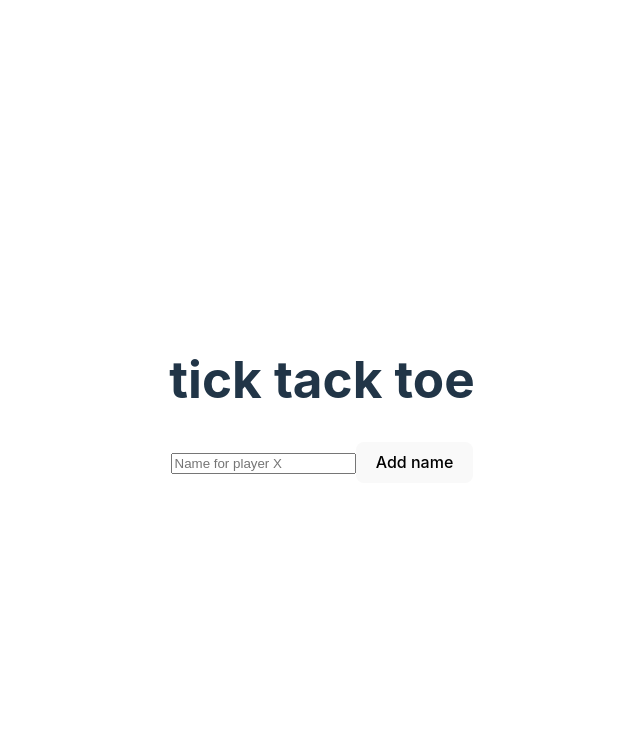
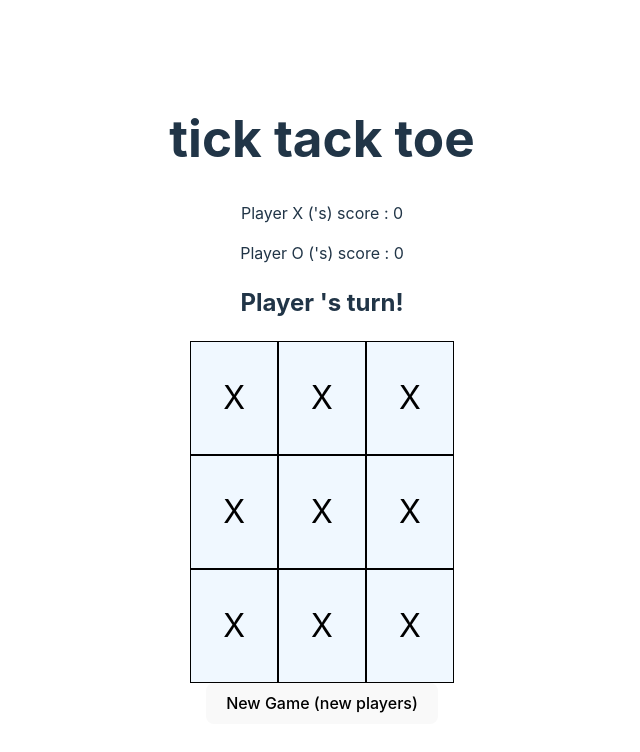
Before and after one commit to existenztim/Tick-tack-toe-refined, a Vue app: page / in a window 1280 px wide. Shown: the top 752 px of the page, without its empty margins (318-958 px from the left). Built offline with nearby package versions, Linux system fonts and the light colour scheme.

Commit message:
Fixed localstorage issue 2.0

```diff
--- a/src/App.vue
+++ b/src/App.vue
@@ -2,12 +2,12 @@
 import { ref } from 'vue';
 import AddName from './components/AddName.vue';
 import ScoreTracker from './components/ScoreTracker.vue';
-import { checkPlayers } from './services/handleLocalStorage';
 import * as data from './models/data';
+
 const players = ref(data.players);
-let nameCount = ref(0);
-const incrementNameCount = () => {
-  nameCount.value++;
+let playerCount = ref(0);
+const incrementplayerCount = () => {
+  playerCount.value++;
 };
 
 const board = ref([
@@ -15,12 +15,18 @@ const board = ref([
   ['', '', ''],
   ['', '', ''],
 ]);
+const checkPlayers = ref(true);
+
+const hardReset = () => {
+  localStorage.removeItem('players');
+  checkPlayers.value = false;
+  playerCount.value = 0;
+};
 </script>
 
 <template>
   <h1>tick tack toe</h1>
-  <AddName :nameCount="nameCount" :players="players" @increment="incrementNameCount" />
-  <div class="game-container" v-if="nameCount >= 2 || checkPlayers">
+  <div class="game-container" v-if="playerCount >= 2 || checkPlayers">
     <div v-for="player in players">
       <ScoreTracker :player="player" />
     </div>
@@ -30,6 +36,10 @@ const board = ref([
         <div class="cell" v-for="(cell, y) in row" :key="y" :id="`cordinate-${x}-${y}`">{{ players[0].id }}</div>
       </div>
     </div>
+    <button @click="hardReset">New Game (new players)</button>
+  </div>
+  <div v-else>
+    <AddName :playerCount="playerCount" :players="players" @increment="incrementplayerCount" />
   </div>
 </template>
 
@@ -49,4 +59,10 @@ const board = ref([
     }
   }
 }
+.reset-container {
+  margin: 1rem;
+  display: flex;
+  flex-direction: column;
+  gap: 1rem;
+}
 </style>
--- a/src/components/AddName.vue
+++ b/src/components/AddName.vue
@@ -3,7 +3,7 @@ import { ref } from 'vue';
 import { Iplayer } from '../models/Iplayer';
 import { addUser, checkPlayers } from '../services/handleLocalStorage';
 const emits = defineEmits(['increment']);
-const { players, nameCount } = defineProps(['players', 'nameCount']);
+const { players, playerCount } = defineProps(['players', 'playerCount']);
 const newName = ref('');
 
 const addName = (playerToUpdate: Iplayer) => {
@@ -16,10 +16,10 @@ const addName = (playerToUpdate: Iplayer) => {
 </script>
 
 <template>
-  <div v-if="nameCount < 2 && checkPlayers == null">
-    <!--lägg in localstorage check här med senare-->
-    <input v-model="newName" type="text" :placeholder="`Name for player ${players[nameCount].id}`" />
-    <button @click="addName(players[nameCount])">Add name</button>
+  <div>
+    <p>Let's start a new game!</p>
+    <input v-model="newName" type="text" :placeholder="`Name for player ${players[playerCount].id}`" />
+    <button @click="addName(players[playerCount])">Add name</button>
   </div>
 </template>
 <style scoped></style>
--- a/src/services/handleLocalStorage.ts
+++ b/src/services/handleLocalStorage.ts
@@ -1,6 +1,10 @@
 import { Iplayer } from '../models/Iplayer';
 
 export const checkPlayers: string | null = localStorage.getItem('players');
+
+export const removePlayers = () => {
+  localStorage.removeItem('players');
+};
 
 export const addUser = (array: Iplayer[], player: Iplayer) => {
   const playersInfo = [...array];
```
